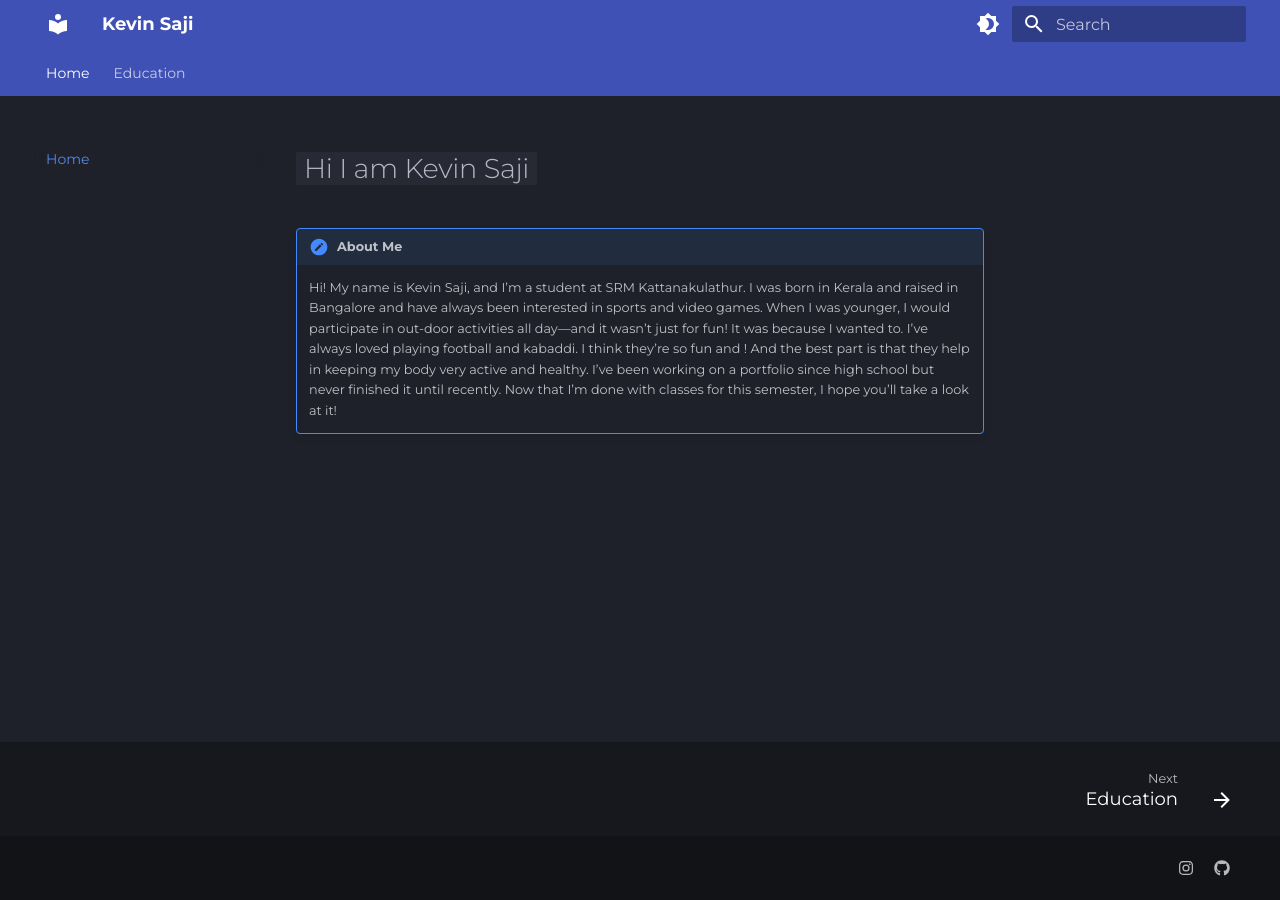
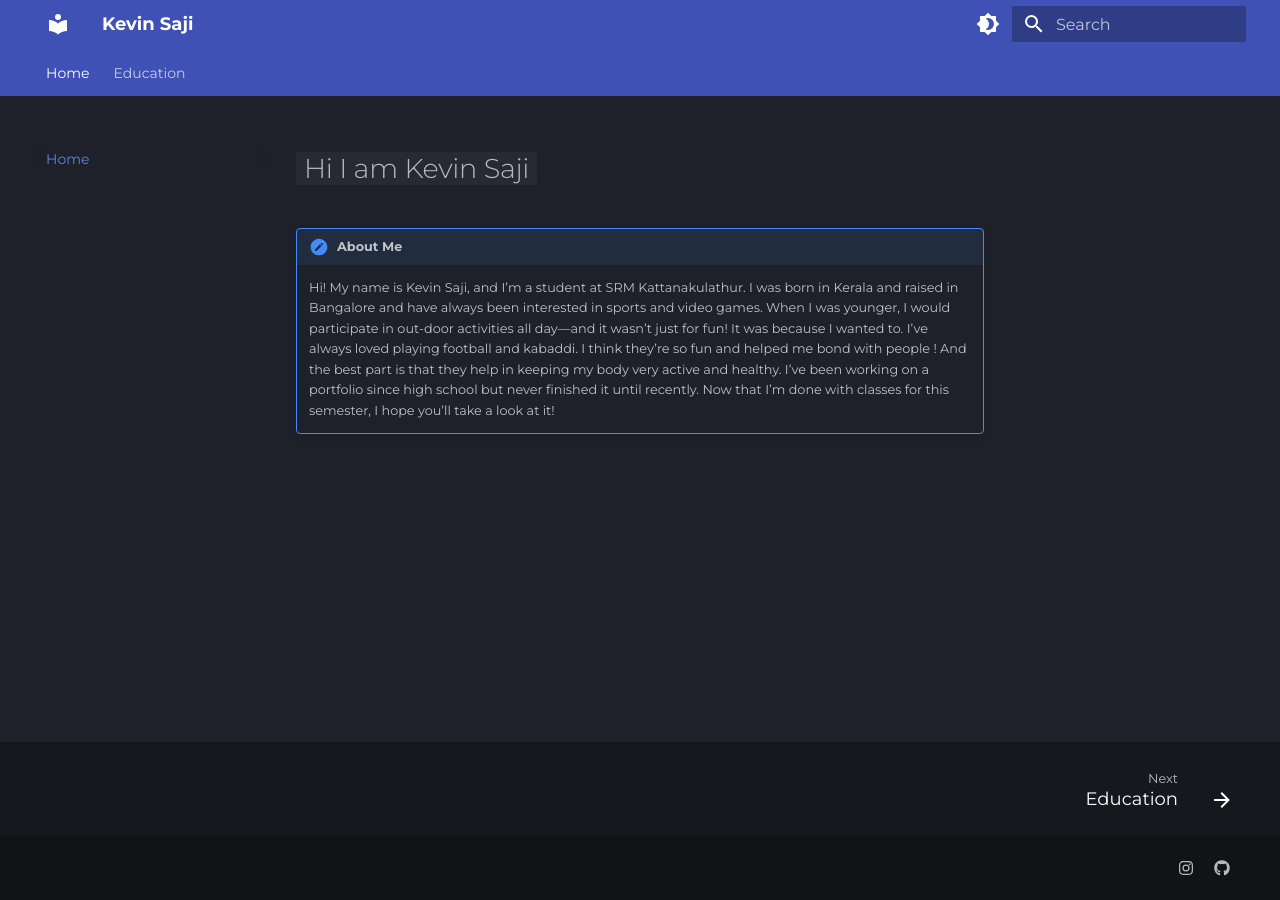
Before and after one commit to Ackerman77i/ackerman77i.github.io, an MkDocs documentation site: the page built from docs/index.md, in a window 1280 px wide. Built offline with MkDocs 1.6.1 and Material for MkDocs 9.7.7, drawn with Linux system fonts in a browser that asks for light colours.

Commit message:
Update index.md

```diff
--- a/docs/index.md
+++ b/docs/index.md
@@ -2,4 +2,4 @@
 
 
 !!! note "About Me"
-	Hi! My name is Kevin Saji, and I’m a student at SRM Kattanakulathur. I was born in Kerala and raised in Bangalore and have always been interested in sports and video games. When I was younger, I would participate in out-door activities all day—and it wasn’t just for fun! It was because I wanted to. I’ve always loved playing football and kabaddi. I think they’re so fun and  ! And the best part is that they help in keeping my body very active and healthy. I’ve been working on a portfolio since high school but never finished it until recently. Now that I’m done with classes for this semester, I hope you’ll take a look at it!
+	Hi! My name is Kevin Saji, and I’m a student at SRM Kattanakulathur. I was born in Kerala and raised in Bangalore and have always been interested in sports and video games. When I was younger, I would participate in out-door activities all day—and it wasn’t just for fun! It was because I wanted to. I’ve always loved playing football and kabaddi. I think they’re so fun and helped me bond with people ! And the best part is that they help in keeping my body very active and healthy. I’ve been working on a portfolio since high school but never finished it until recently. Now that I’m done with classes for this semester, I hope you’ll take a look at it!
```
